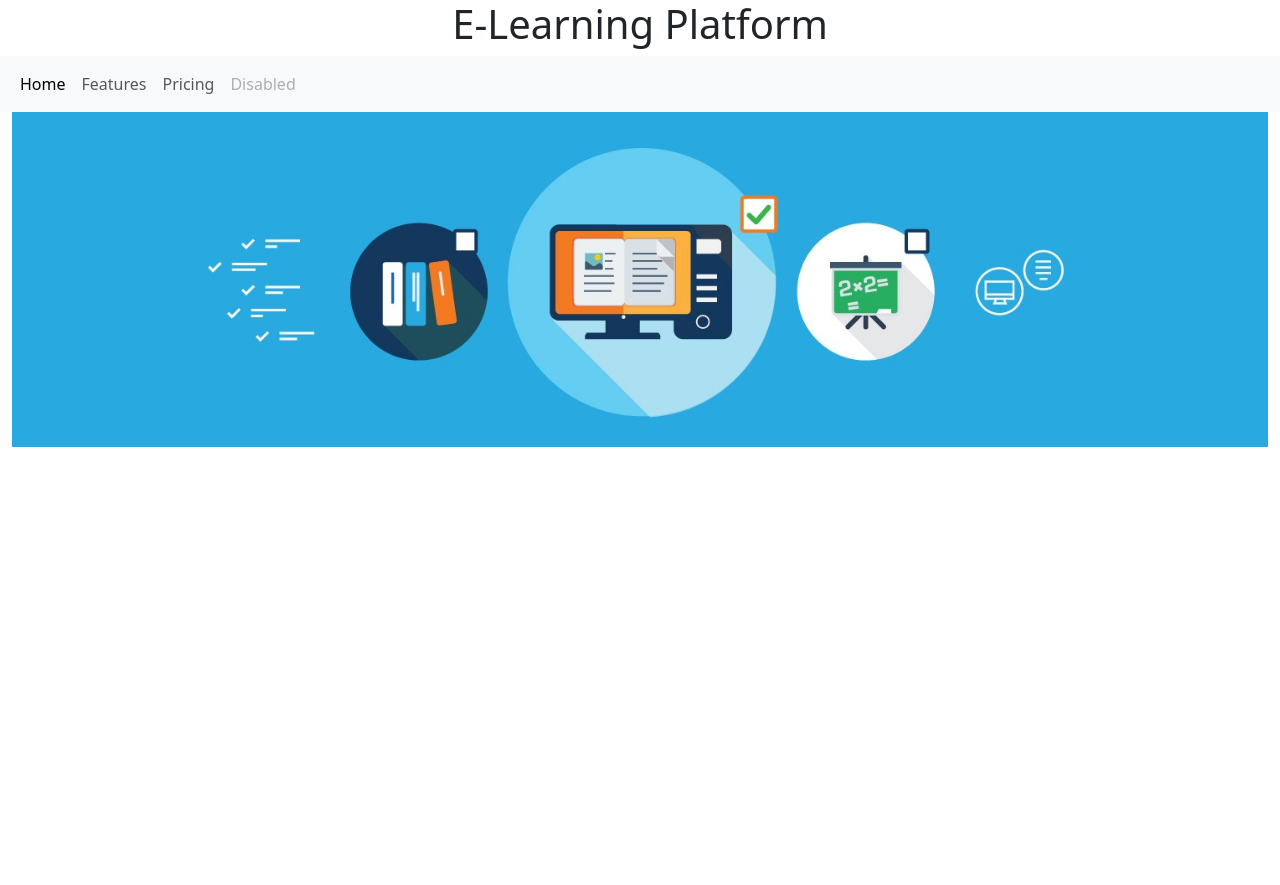
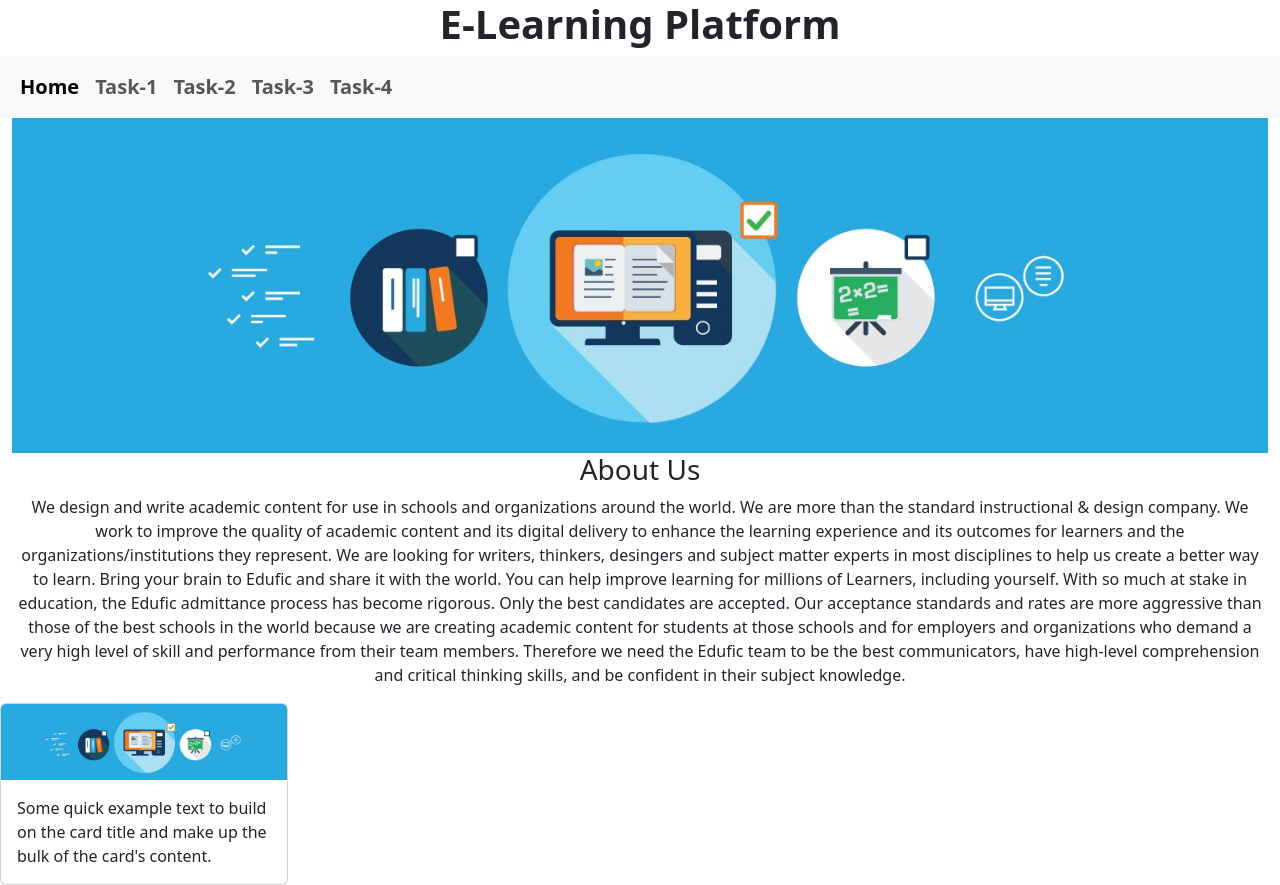
Before and after one commit to dheephiga/python-wgs, a Flask app: page / in a window 1280 px wide. Before the commit the page ends 447 px from the top, so only its background shows below. Run offline with Flask 3, Linux system fonts and the light colour scheme.

Commit message:
modified:   assessment3/templates/home.html

```diff
--- a/assessment3/templates/home.html
+++ b/assessment3/templates/home.html
@@ -12,27 +12,35 @@
     />
   </head>
   <body>
-    <h1 class="text-center">E-Learning Platform</h1>
+    <h1 class="text-center fw-bold">E-Learning Platform</h1>
     <nav class="navbar navbar-expand-lg bg-body-tertiary">
       <div class="container-fluid">
         <div class="collapse navbar-collapse" id="navbarNav">
           <ul class="navbar-nav">
             <li class="nav-item">
-              <a class="nav-link active" aria-current="page" href="#">Home</a>
+              <a
+                class="nav-link active fw-semibold fs-5"
+                aria-current="page"
+                href="#"
+                >Home</a
+              >
             </li>
 
             <li class="nav-item">
-              <a class="nav-link" href="#">Features</a>
+              <a class="nav-link fw-semibold fs-5" href="#">Task-1</a>
             </li>
 
             <li class="nav-item">
-              <a class="nav-link" href="#">Pricing</a>
+              <a class="nav-link fw-semibold fs-5" href="#">Task-2</a>
             </li>
 
             <li class="nav-item">
-              <a class="nav-link disabled" aria-disabled="true">Disabled</a>
+              <a class="nav-link fw-semibold fs-5" href="#">Task-3</a>
             </li>
 
+            <li class="nav-item">
+              <a class="nav-link fw-semibold fs-5" href="#">Task-4</a>
+            </li>
           </ul>
         </div>
       </div>
@@ -41,7 +49,38 @@
     <div class="container-fluid">
       <img src="/static/hero.jpg" class="img-fluid" alt="hero-image" />
     </div>
-
+    <div class="container-fluid text-center">
+      <h3 class="fw-medium">About Us</h3>
+      <p class="text-center fw-lighter">
+        We design and write academic content for use in schools and
+        organizations around the world. We are more than the standard
+        instructional & design company. We work to improve the quality of
+        academic content and its digital delivery to enhance the learning
+        experience and its outcomes for learners and the
+        organizations/institutions they represent. We are looking for writers,
+        thinkers, desingers and subject matter experts in most disciplines to
+        help us create a better way to learn. Bring your brain to Edufic and
+        share it with the world. You can help improve learning for millions of
+        Learners, including yourself. With so much at stake in education, the
+        Edufic admittance process has become rigorous. Only the best candidates
+        are accepted. Our acceptance standards and rates are more aggressive
+        than those of the best schools in the world because we are creating
+        academic content for students at those schools and for employers and
+        organizations who demand a very high level of skill and performance from
+        their team members. Therefore we need the Edufic team to be the best
+        communicators, have high-level comprehension and critical thinking
+        skills, and be confident in their subject knowledge.
+      </p>
+    </div>
+    <div class="card" style="width: 18rem">
+      <img src="/static/hero.jpg" class="card-img-top" alt="..." />
+      <div class="card-body">
+        <p class="card-text">
+          Some quick example text to build on the card title and make up the
+          bulk of the card's content.
+        </p>
+      </div>
+    </div>
     <script
       src="https://cdn.jsdelivr.net/npm/bootstrap@5.3.3/dist/js/bootstrap.bundle.min.js"
       integrity="sha384-YvpcrYf0tY3lHB60NNkmXc5s9fDVZLESaAA55NDzOxhy9GkcIdslK1eN7N6jIeHz"
```
